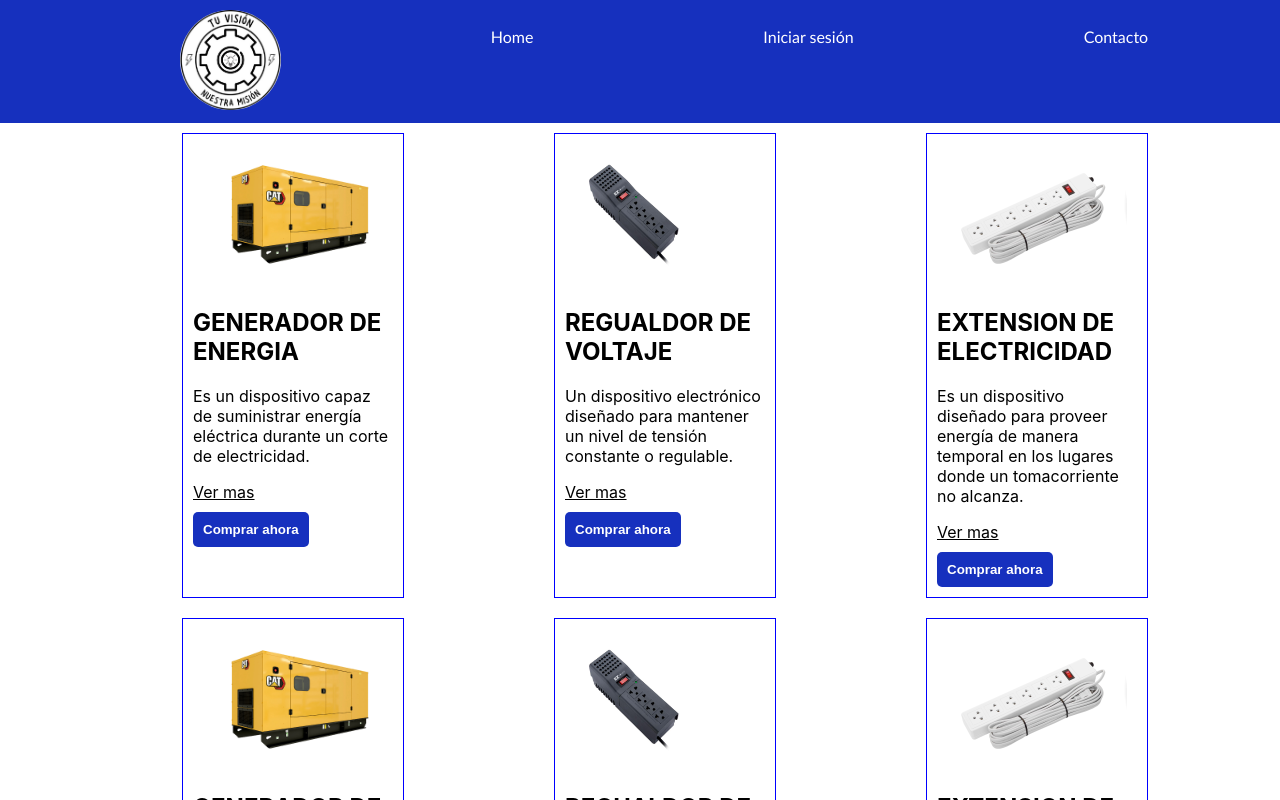
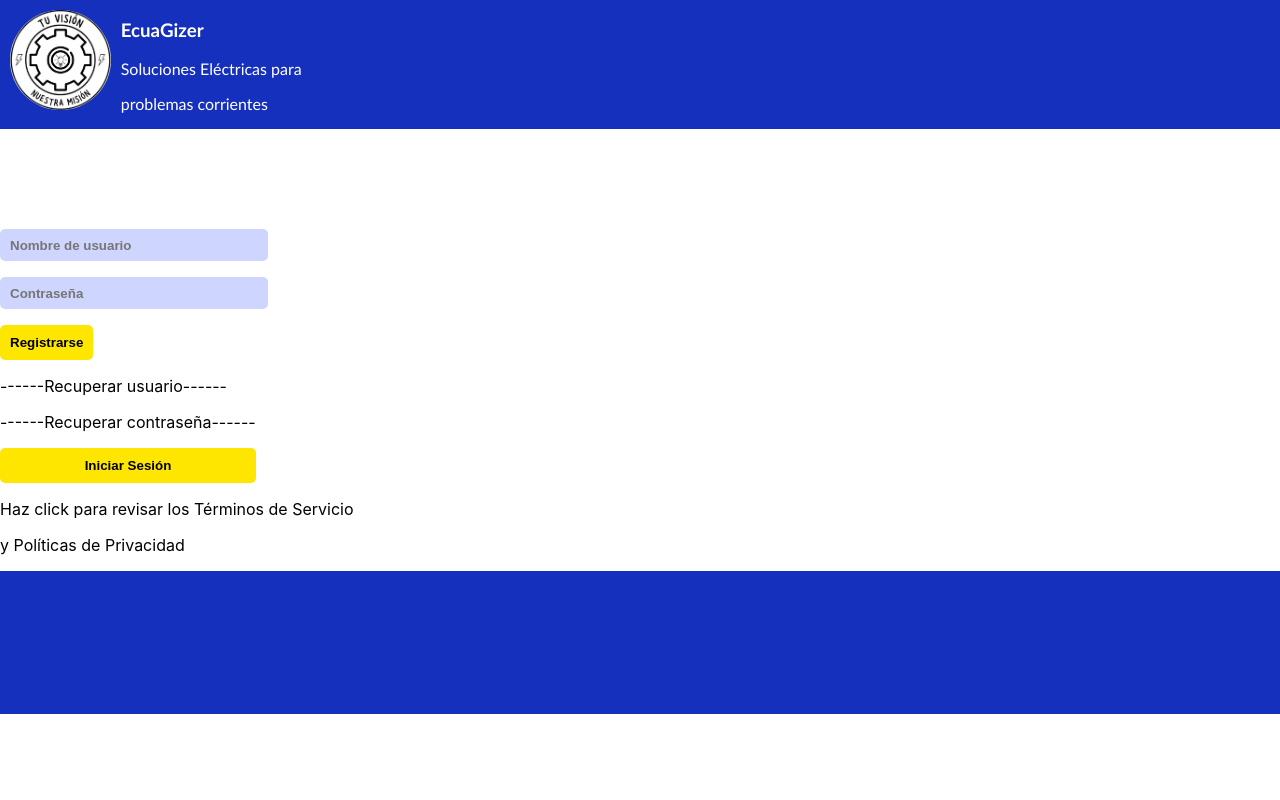
Before and after one commit to AnthonyAstudillo55234/Proyecto_Dise, a React (Create React App) app: page /contacto in a window 1280 px wide. Before the commit this address led to /. Shown: the top 800 px of the page. Built offline with nearby package versions, Linux system fonts and the light colour scheme.

Commit message:
inicio de pagina contacto

```diff
--- a/src/App.js
+++ b/src/App.js
@@ -3,6 +3,7 @@ import { BrowserRouter as Router, Route, Routes, Navigate } from 'react-router-d
 import './App.css';
 import Body from './componentes/body';
 import Login from './componentes/login';
+import Contacto from './componentes/contacto';
 
 const App = () => {
   return (
@@ -13,6 +14,7 @@ const App = () => {
           <Route path="/" element={<Body />} />
           <Route path="/login" element={<Login />} />
           <Route path="*" element={<Navigate to="/" />} />
+          <Route path="/contacto" element={<Contacto />} />
         </Routes>
       </div>
     </Router>
--- /dev/null
+++ b/src/componentes/contacto.js
@@ -0,0 +1,32 @@
+import React from 'react';
+import './contacto.css';
+import Menu1 from './menulogin';
+
+function Contacto() {
+    return(
+        <div>
+        <Menu1/>
+        <div className="login-container">
+          <form>
+          <h1></h1>
+          <input type='text' placeholder='Nombre de usuario'></input>
+          <p></p>
+          <input type='password' placeholder='Contraseña'></input>
+          <p></p>
+          <button type="button">Registrarse</button>
+          <p>------Recuperar usuario------</p>
+          <p>------Recuperar contraseña------</p>
+          <button type="submit" className='btn'>Iniciar Sesión</button>
+          <p></p>
+          <p>Haz click para revisar los <a>Términos de Servicio</a></p>
+          <p>y <a>Políticas de Privacidad</a></p>
+          </form>
+          <div className='foter'>
+
+          </div>
+        </div>
+      </div>
+    );
+}
+
+export default Contacto;
--- a/src/componentes/menu.js
+++ b/src/componentes/menu.js
@@ -10,7 +10,7 @@ const Menu = () => {
         <li><img src={logo} alt='Logo'></img></li>
         <li><Link to="/home">Home</Link></li>
         <li><Link to="/login">Iniciar sesión</Link></li>
-        <li><Link to="/contact">Contacto</Link></li>
+        <li><Link to="/contacto">Contacto</Link></li>
       </ul>
     </nav>
   );
```
Also changed, not shown: src/componentes/contacto.css (added).
